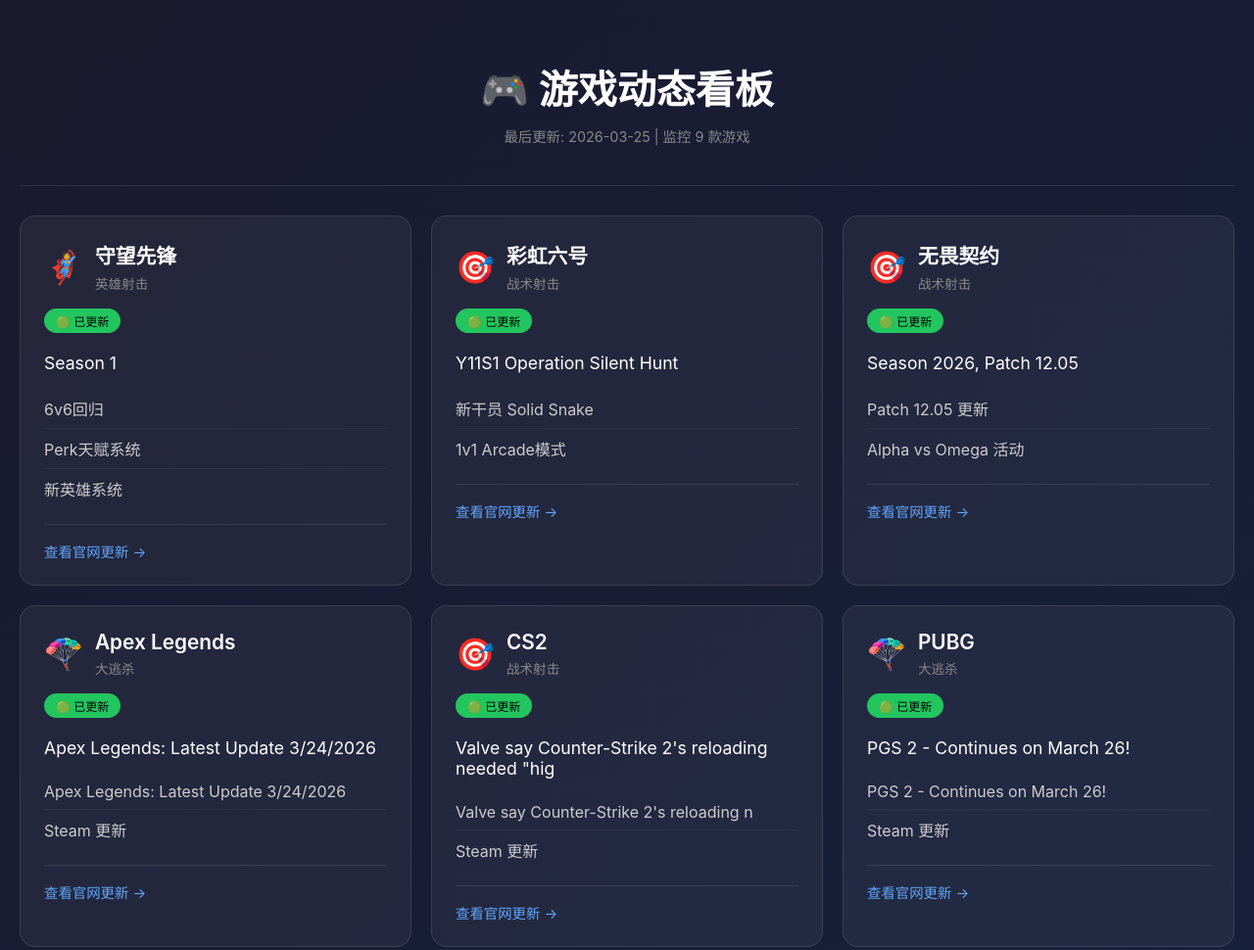
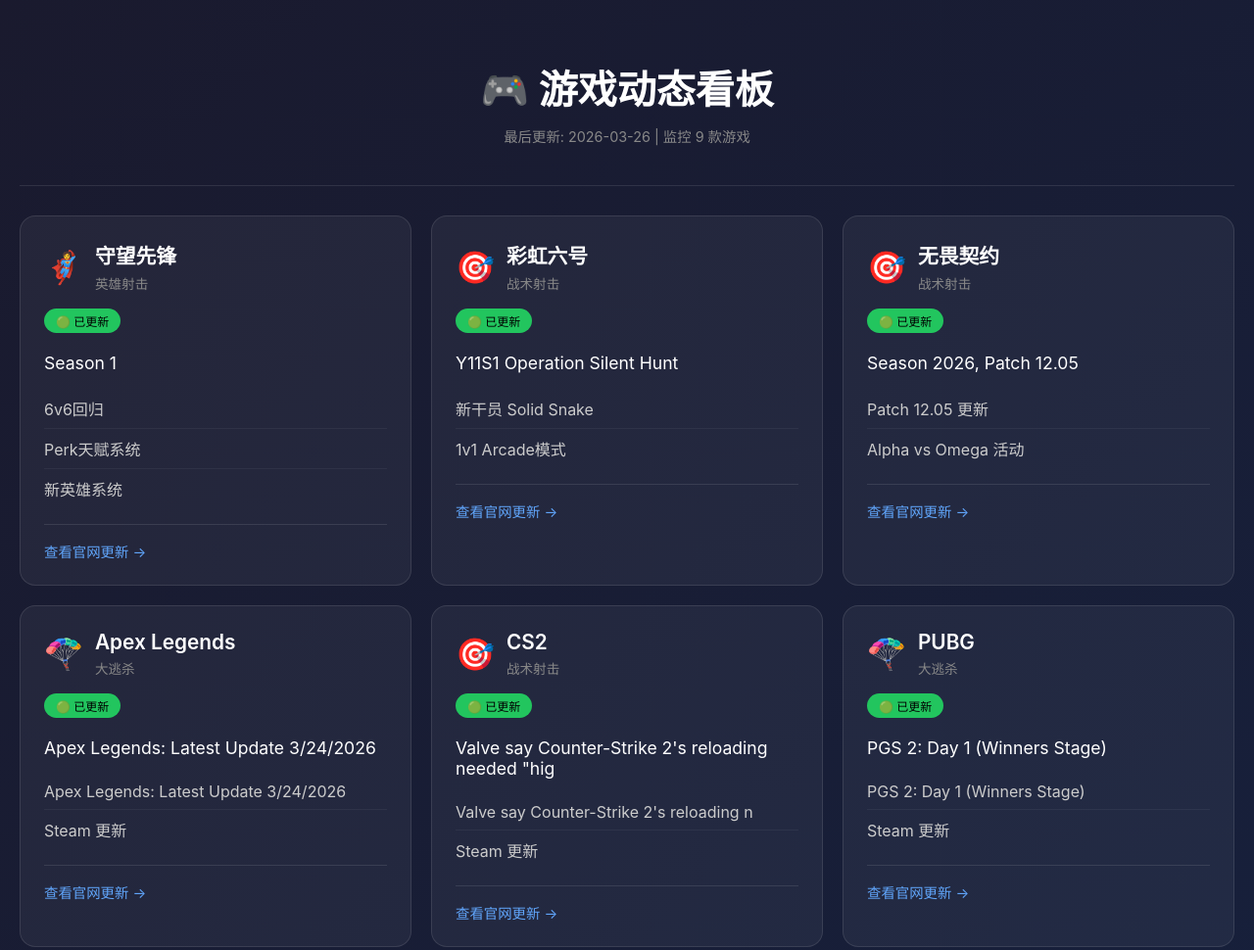
Before and after one commit to soycocoa/gamekanban, a plain HTML site: page dashboard.html in a window 1280 px wide. Shown: the top 970 px of the page at 98% size. Drawn offline with Linux system fonts and the light colour scheme.

Commit message:
Auto update 2026-03-26 19:30: dashboard.html

```diff
--- a/dashboard.html
+++ b/dashboard.html
@@ -123,7 +123,7 @@
     <div class="container">
         <header>
             <h1>🎮 游戏动态看板</h1>
-            <p class="update-time">最后更新: 2026-03-25 | 监控 9 款游戏</p>
+            <p class="update-time">最后更新: 2026-03-26 | 监控 9 款游戏</p>
         </header>
 
         <div class="board">
@@ -227,9 +227,9 @@
                     </div>
                 </div>
                 <span class="badge badge-active">🟢 已更新</span>
-                <div style="font-size:1.1em;margin:8px 0;">PGS 2 - Continues on March 26!</div>
+                <div style="font-size:1.1em;margin:8px 0;">PGS 2: Day 1 (Winners Stage)</div>
                 <ul class="highlights">
-                    <li>PGS 2 - Continues on March 26!</li><li>Steam 更新</li>
+                    <li>PGS 2: Day 1 (Winners Stage)</li><li>Steam 更新</li>
                 </ul>
                 <div class="card-footer">
                     <a href="https://store.steampowered.com/news/app=578080" target="_blank">查看官网更新 →</a>
```
